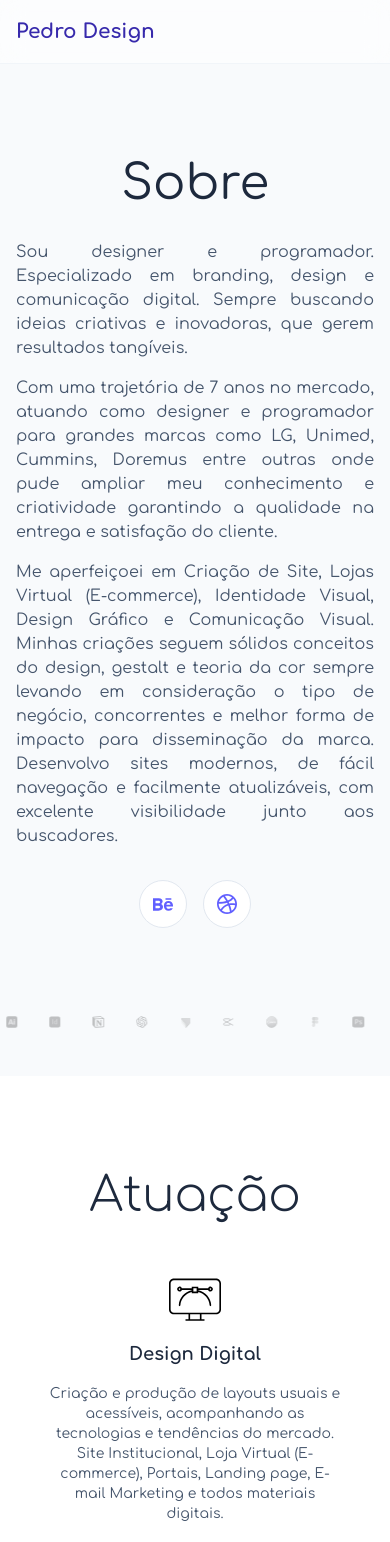
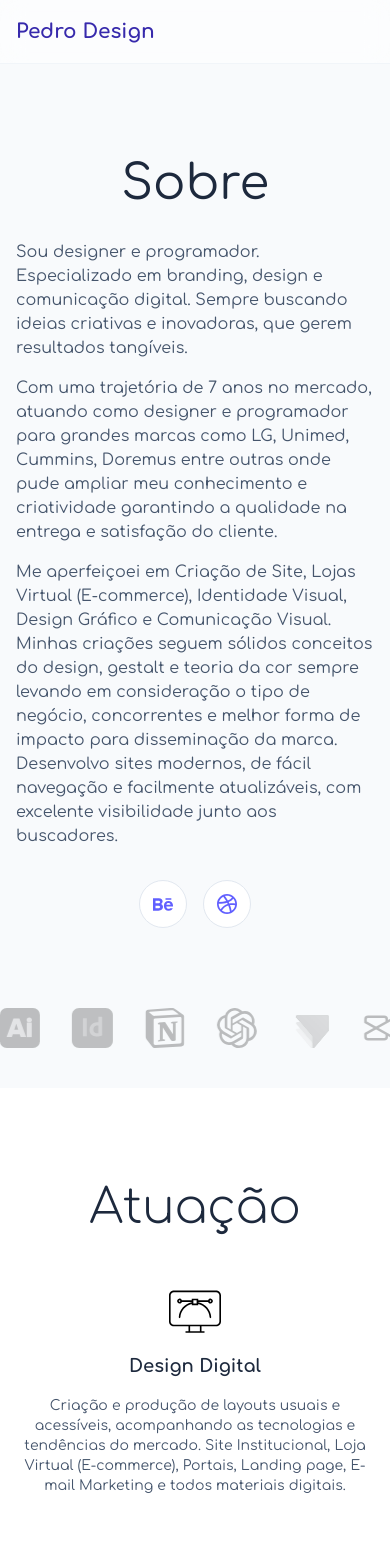
Before and after one commit to jneris-dev/pedro-design, a React (Vite) app: page / in a window 390 px wide. Shown: the top 1542 px of the page. Built offline with nearby package versions, Linux system fonts and the light colour scheme.

Commit message:
fix mobile version

```diff
--- a/src/App.jsx
+++ b/src/App.jsx
@@ -20,7 +20,7 @@ function App() {
       <section className="w-full h-auto flex flex-col items-center justify-center pt-24 pb-10 gap-20">
         <div className="w-full h-auto px-4 mx-auto max-w-5xl flex flex-col items-center justify-center gap-8">
           <h2 className="text-5xl">Sobre</h2>
-          <div className="w-full h-auto flex flex-col items-start justify-start gap-4 text-slate-600 text-justify">
+          <div className="w-full h-auto flex flex-col items-start justify-start gap-4 text-slate-600 text-start">
             <p>Sou designer e programador. Especializado em branding, design e comunicação digital. Sempre buscando ideias criativas e inovadoras, que gerem resultados tangíveis.</p>
             <p>Com uma trajetória de 7 anos no mercado, atuando como designer e programador para grandes marcas como LG, Unimed, Cummins, Doremus entre outras onde pude ampliar meu conhecimento e criatividade garantindo a qualidade na entrega e satisfação do cliente.</p>
             <p>Me aperfeiçoei em Criação de Site, Lojas Virtual (E-commerce), Identidade Visual, Design Gráfico e Comunicação Visual. Minhas criações seguem sólidos conceitos do design, gestalt e teoria da cor sempre levando em consideração o tipo de negócio, concorrentes e melhor forma de impacto para disseminação da marca. Desenvolvo sites modernos, de fácil navegação e facilmente atualizáveis, com excelente visibilidade junto aos buscadores.</p>
@@ -37,60 +37,60 @@ function App() {
         <div className="w-full max-w-7xl flex overflow-hidden mx-auto">
           <div className="group flex gap-8 flex-[0_0_100%] will-change-transform px-4 animate-marquee">
             <div className="flex w-auto h-auto flex-1">
-              <img src="/tools/figma.svg" className="h-7 w-auto opacity-25 grayscale transition hover:opacity-100 hover:grayscale-0" />
+              <img src="/tools/figma.svg" className="md:h-7 h-10 max-w-fit w-auto opacity-25 grayscale transition hover:opacity-100 hover:grayscale-0" />
             </div>
             <div className="flex w-auto h-auto flex-1">
-              <img src="/tools/photoshop.svg" className="h-7 w-auto opacity-25 grayscale transition hover:opacity-100 hover:grayscale-0" />
+              <img src="/tools/photoshop.svg" className="md:h-7 h-10 max-w-fit w-auto opacity-25 grayscale transition hover:opacity-100 hover:grayscale-0" />
             </div>
             <div className="flex w-auto h-auto flex-1">
-              <img src="/tools/illustrator.svg" className="h-7 w-auto opacity-25 grayscale transition hover:opacity-100 hover:grayscale-0" />
+              <img src="/tools/illustrator.svg" className="md:h-7 h-10 max-w-fit w-auto opacity-25 grayscale transition hover:opacity-100 hover:grayscale-0" />
             </div>
             <div className="flex w-auto h-auto flex-1">
-              <img src="/tools/indesign.svg" className="h-7 w-auto opacity-25 grayscale transition hover:opacity-100 hover:grayscale-0" />
+              <img src="/tools/indesign.svg" className="md:h-7 h-10 max-w-fit w-auto opacity-25 grayscale transition hover:opacity-100 hover:grayscale-0" />
             </div>
             <div className="flex w-auto h-auto flex-1">
-              <img src="/tools/notion.svg" className="h-7 w-auto opacity-25 grayscale transition hover:opacity-100 hover:grayscale-0" />
+              <img src="/tools/notion.svg" className="md:h-7 h-10 max-w-fit w-auto opacity-25 grayscale transition hover:opacity-100 hover:grayscale-0" />
             </div>
             <div className="flex w-auto h-auto flex-1">
-              <img src="/tools/openai.svg" className="h-7 w-auto opacity-25 grayscale transition hover:opacity-100 hover:grayscale-0" />
+              <img src="/tools/openai.svg" className="md:h-7 h-10 max-w-fit w-auto opacity-25 grayscale transition hover:opacity-100 hover:grayscale-0" />
             </div>
             <div className="flex w-auto h-auto flex-1">
-              <img src="/tools/protopie.svg" className="h-7 w-auto opacity-25 grayscale transition hover:opacity-100 hover:grayscale-0" />
+              <img src="/tools/protopie.svg" className="md:h-7 h-10 max-w-fit w-auto opacity-25 grayscale transition hover:opacity-100 hover:grayscale-0" />
             </div>
             <div className="flex w-auto h-auto flex-1">
-              <img src="/tools/capcut.svg" className="h-7 w-auto opacity-25 grayscale transition hover:opacity-100 hover:grayscale-0" />
+              <img src="/tools/capcut.svg" className="md:h-7 h-10 max-w-fit w-auto opacity-25 grayscale transition hover:opacity-100 hover:grayscale-0" />
             </div>
             <div className="flex w-auto h-auto flex-1">
-              <img src="/tools/canva.svg" className="h-7 w-auto opacity-25 grayscale transition hover:opacity-100 hover:grayscale-0" />
+              <img src="/tools/canva.svg" className="md:h-7 h-10 max-w-fit w-auto opacity-25 grayscale transition hover:opacity-100 hover:grayscale-0" />
             </div>
           </div>
           <div className="group flex gap-8 flex-[0_0_100%] will-change-transform px-4 animate-marquee" aria-hidden="true">
             <div className="flex w-auto h-auto flex-1">
-              <img src="/tools/figma.svg" className="h-7 w-auto opacity-25 grayscale transition hover:opacity-100 hover:grayscale-0" />
+              <img src="/tools/figma.svg" className="md:h-7 h-10 max-w-fit w-auto opacity-25 grayscale transition hover:opacity-100 hover:grayscale-0" />
             </div>
             <div className="flex w-auto h-auto flex-1">
-              <img src="/tools/photoshop.svg" className="h-7 w-auto opacity-25 grayscale transition hover:opacity-100 hover:grayscale-0" />
+              <img src="/tools/photoshop.svg" className="md:h-7 h-10 max-w-fit w-auto opacity-25 grayscale transition hover:opacity-100 hover:grayscale-0" />
             </div>
             <div className="flex w-auto h-auto flex-1">
-              <img src="/tools/illustrator.svg" className="h-7 w-auto opacity-25 grayscale transition hover:opacity-100 hover:grayscale-0" />
+              <img src="/tools/illustrator.svg" className="md:h-7 h-10 max-w-fit w-auto opacity-25 grayscale transition hover:opacity-100 hover:grayscale-0" />
             </div>
             <div className="flex w-auto h-auto flex-1">
-              <img src="/tools/indesign.svg" className="h-7 w-auto opacity-25 grayscale transition hover:opacity-100 hover:grayscale-0" />
+              <img src="/tools/indesign.svg" className="md:h-7 h-10 max-w-fit w-auto opacity-25 grayscale transition hover:opacity-100 hover:grayscale-0" />
             </div>
             <div className="flex w-auto h-auto flex-1">
-              <img src="/tools/notion.svg" className="h-7 w-auto opacity-25 grayscale transition hover:opacity-100 hover:grayscale-0" />
+              <img src="/tools/notion.svg" className="md:h-7 h-10 max-w-fit w-auto opacity-25 grayscale transition hover:opacity-100 hover:grayscale-0" />
             </div>
             <div className="flex w-auto h-auto flex-1">
-              <img src="/tools/openai.svg" className="h-7 w-auto opacity-25 grayscale transition hover:opacity-100 hover:grayscale-0" />
+              <img src="/tools/openai.svg" className="md:h-7 h-10 max-w-fit w-auto opacity-25 grayscale transition hover:opacity-100 hover:grayscale-0" />
             </div>
             <div className="flex w-auto h-auto flex-1">
-              <img src="/tools/protopie.svg" className="h-7 w-auto opacity-25 grayscale transition hover:opacity-100 hover:grayscale-0" />
+              <img src="/tools/protopie.svg" className="md:h-7 h-10 max-w-fit w-auto opacity-25 grayscale transition hover:opacity-100 hover:grayscale-0" />
             </div>
             <div className="flex w-auto h-auto flex-1">
-              <img src="/tools/capcut.svg" className="h-7 w-auto opacity-25 grayscale transition hover:opacity-100 hover:grayscale-0" />
+              <img src="/tools/capcut.svg" className="md:h-7 h-10 max-w-fit w-auto opacity-25 grayscale transition hover:opacity-100 hover:grayscale-0" />
             </div>
             <div className="flex w-auto h-auto flex-1">
-              <img src="/tools/canva.svg" className="h-7 w-auto opacity-25 grayscale transition hover:opacity-100 hover:grayscale-0" />
+              <img src="/tools/canva.svg" className="md:h-7 h-10 max-w-fit w-auto opacity-25 grayscale transition hover:opacity-100 hover:grayscale-0" />
             </div>
           </div>
         </div>
@@ -100,7 +100,7 @@ function App() {
         <div className="w-full h-auto mx-auto md:px-12 px-4 flex flex-col items-center justify-center gap-8">
           <h2 className="text-5xl font-light">Atuação</h2>
           <div className="flex flex-row flex-wrap pt-5 gap-y-12 md:divide-x divide-slate-200">
-            <div className="md:w-1/2 w-full px-8">
+            <div className="md:w-1/2 w-full md:px-8">
               <div className="flex flex-col items-center justify-center text-center gap-4">
                 <div>
                   <svg version="1.1" id="Uploaded to svgrepo.com" xmlns="http://www.w3.org/2000/svg" xmlnsXlink="http://www.w3.org/1999/xlink"
@@ -122,7 +122,7 @@ function App() {
                 <p className="text-sm text-slate-600">Criação e produção de layouts usuais e acessíveis, acompanhando as tecnologias e tendências do mercado. Site Institucional, Loja Virtual (E-commerce), Portais, Landing page, E-mail Marketing e todos materiais digitais.</p>
               </div>
             </div>
-            <div className="md:w-1/2 w-full px-8">
+            <div className="md:w-1/2 w-full md:px-8">
               <div className="flex flex-col items-center justify-center text-center gap-4">
                 <div>
                   <svg version="1.1" id="Uploaded to svgrepo.com" xmlns="http://www.w3.org/2000/svg" xmlnsXlink="http://www.w3.org/1999/xlink" width="52" height="52" viewBox="0 0 32 32" xmlSpace="preserve">
@@ -138,7 +138,7 @@ function App() {
             </div>
           </div>
           <div className="flex flex-row flex-wrap pt-5 gap-y-12 md:divide-x divide-slate-200">
-            <div className="md:w-1/2 w-full px-8">
+            <div className="md:w-1/2 w-full md:px-8">
               <div className="flex flex-col items-center justify-center text-center gap-4">
                 <div>
                   <svg version="1.1" id="Uploaded to svgrepo.com" xmlns="http://www.w3.org/2000/svg" xmlnsXlink="http://www.w3.org/1999/xlink"
@@ -159,7 +159,7 @@ function App() {
                 <p className="text-sm text-slate-600">Criação de identidades visuais para apresentações para empresas. Apresentações simples de entender, objetivas, visualmente impactantes e que prendem a atenção da audiência.</p>
               </div>
             </div>
-            <div className="md:w-1/2 w-full px-8">
+            <div className="md:w-1/2 w-full md:px-8">
               <div className="flex flex-col items-center justify-center text-center gap-4">
                 <div>
                   <svg version="1.1" id="Uploaded to svgrepo.com" xmlns="http://www.w3.org/2000/svg" xmlnsXlink="http://www.w3.org/1999/xlink" width="52" height="52" viewBox="0 0 32 32" xmlSpace="preserve">
@@ -203,8 +203,8 @@ function App() {
       <footer className="w-full h-auto flex items-center justify-center pt-12 pb-8 bg-white">
         <div className="w-full h-auto px-4 mx-auto max-w-5xl flex flex-col items-center justify-center gap-8">
           <img src="/illustration.gif" className="max-w-full h-auto w-40" alt="" />
-          <h3 className="text-3xl font-light">Vamos trabalhar juntos?</h3>
-          <div className="w-full h-auto flex items-center justify-center gap-4">
+          <h3 className="text-3xl font-light text-center">Vamos trabalhar juntos?</h3>
+          <div className="w-full h-auto flex sm:flex-row flex-col items-center justify-center gap-4">
               <a href="mailto:jneris.wd@gmail.com" className="text-slate-600 hover:text-indigo-500 hover:underline underline-offset-2 flex items-center justify-center gap-2">
                 <svg xmlns="http://www.w3.org/2000/svg" width="20" height="20" viewBox="0 0 24 24" className="fill-indigo-500"><path d="M0 3v18h24v-18h-24zm21.518 2l-9.518 7.713-9.518-7.713h19.036zm-19.518 14v-11.817l10 8.104 10-8.104v11.817h-20z"/></svg>
                 jneris.wd@gmail.com
@@ -215,7 +215,7 @@ function App() {
               </a>
           </div>
           <hr className="w-full border-slate-200 my-0" />
-          <p className="text-sm text-slate-600">&copy; 2026 <b className="text-indigo-500">Pedro Design</b>. Todos os direitos reservados.</p>
+          <p className="text-sm text-slate-600 text-center">&copy; 2026 <b className="text-indigo-500">Pedro Design</b>. Todos os direitos reservados.</p>
         </div>
       </footer>
     </main>
```
